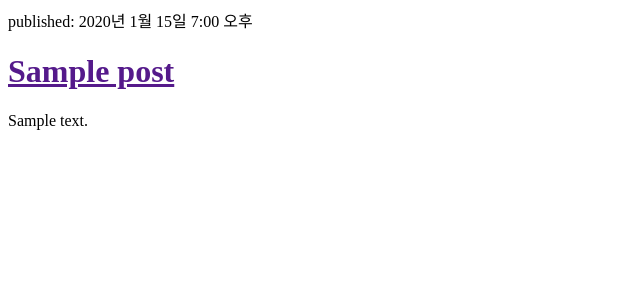
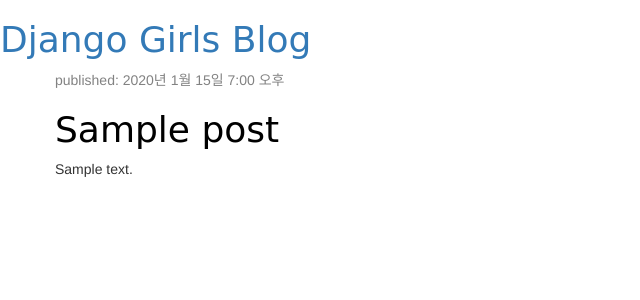
Before and after one commit to Cylin0201/MyDjango, a Django app: page / in a window 1280 px wide. Shown: the top 300 px of the page, without its empty margins (0-640 px from the left). Run offline with Django 5.2, Linux system fonts and the light colour scheme; tables that the repository leaves empty hold one stand-in row (values such as "Sample post"); some libraries are stand-ins or nearby versions.

Commit message:
post_list.html 수정

```diff
--- a/blog/templates/blog/post_list.html
+++ b/blog/templates/blog/post_list.html
@@ -1,3 +1,18 @@
+<!-- Author : kiokahn -->
+{% load static %}
+<!DOCTYPE html>
+<html>
+    <head>
+        <title>Django Girls blog</title>
+        <link rel="stylesheet" href="//maxcdn.bootstrapcdn.com/bootstrap/3.2.0/css/bootstrap.min.css">
+        <link rel="stylesheet" href="//maxcdn.bootstrapcdn.com/bootstrap/3.2.0/css/bootstrap-theme.min.css">
+        <link rel="stylesheet" href="{% static 'css/blog.css' %}">
+    </head>
+    <body>
+        <div>
+            <h1><a href="/">Django Girls Blog</a></h1>
+        </div>
+
         <div class="content container">
             <div class="row">
                 <div class="col-md-8">
@@ -13,3 +28,5 @@
                 </div>
             </div>
         </div>
+    </body>
+</html>
```
Lines whose indentation alone changed are shown as unchanged.
